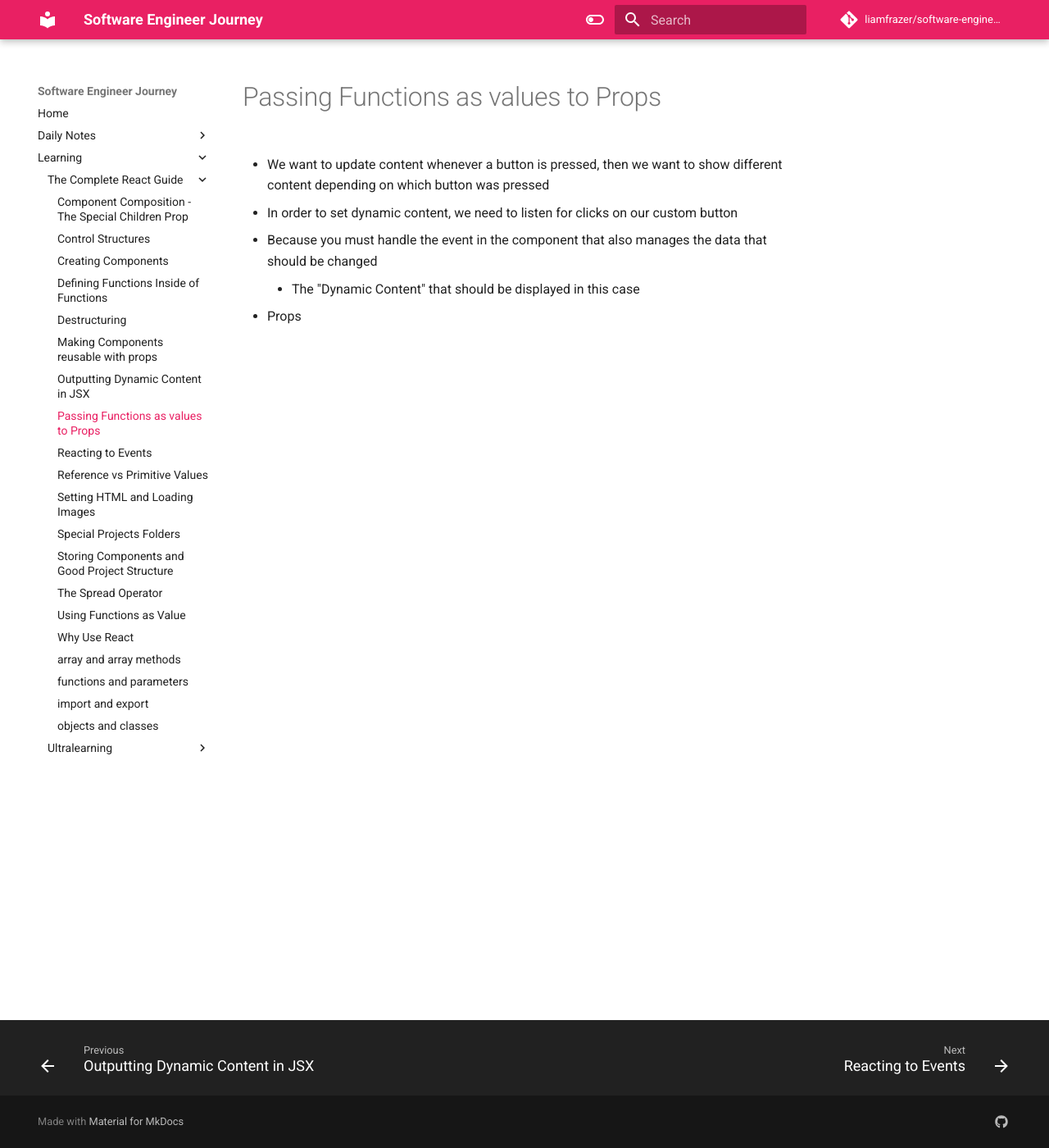
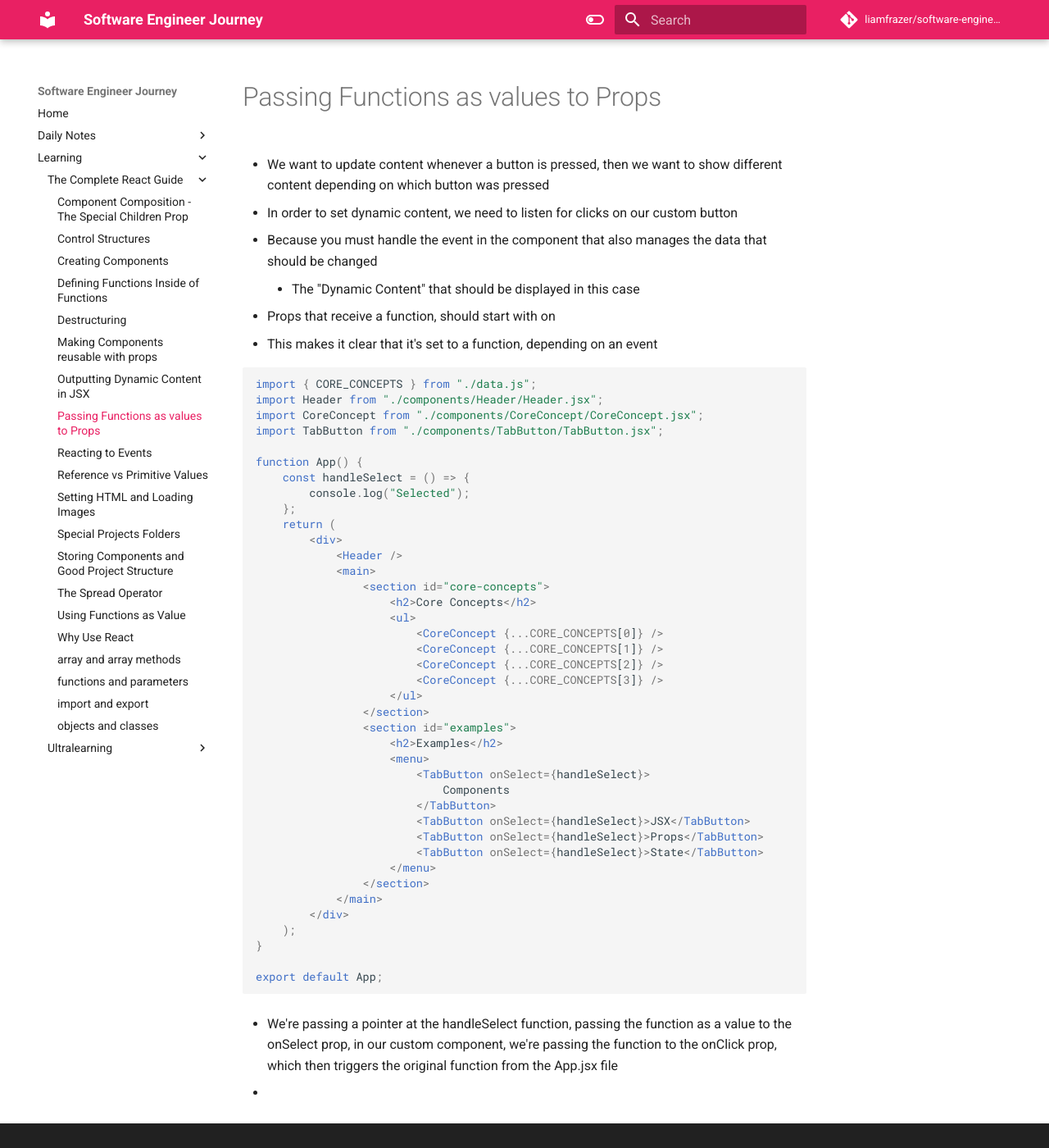
Before and after one commit to liamfrazer/software-engineer-journey, an MkDocs documentation site: the page built from docs/Learning/The Complete React Guide/Passing Functions as values to Props.md, in a window 1280 px wide and 1400 px high. Shown: the whole window at 82% size. Built offline with MkDocs 1.6.1 and Material for MkDocs 9.7.7, drawn with Linux system fonts in a browser that asks for light colours; comment, search, counter and statistics services are not loaded.

Commit message:
vault backup: 2023-12-17 12:12:39

````diff
--- a/docs/Learning/The Complete React Guide/Passing Functions as values to Props.md
+++ b/docs/Learning/The Complete React Guide/Passing Functions as values to Props.md
@@ -13,4 +13,52 @@ tags:
 * Because you must handle the event in the component that also manages the data that should be changed
 	* The "Dynamic Content" that should be displayed in this case
 
-* Props
+* Props that receive a function, should start with on
+* This makes it clear that it's set to a function, depending on an event
+
+```jsx
+import { CORE_CONCEPTS } from "./data.js";
+import Header from "./components/Header/Header.jsx";
+import CoreConcept from "./components/CoreConcept/CoreConcept.jsx";
+import TabButton from "./components/TabButton/TabButton.jsx";
+
+function App() {
+	const handleSelect = () => {
+		console.log("Selected");
+	};
+	return (
+		<div>
+			<Header />
+			<main>
+				<section id="core-concepts">
+					<h2>Core Concepts</h2>
+					<ul>
+						<CoreConcept {...CORE_CONCEPTS[0]} />
+						<CoreConcept {...CORE_CONCEPTS[1]} />
+						<CoreConcept {...CORE_CONCEPTS[2]} />
+						<CoreConcept {...CORE_CONCEPTS[3]} />
+					</ul>
+				</section>
+				<section id="examples">
+					<h2>Examples</h2>
+					<menu>
+						<TabButton onSelect={handleSelect}>
+							Components
+						</TabButton>
+						<TabButton onSelect={handleSelect}>JSX</TabButton>
+						<TabButton onSelect={handleSelect}>Props</TabButton>
+						<TabButton onSelect={handleSelect}>State</TabButton>
+					</menu>
+				</section>
+			</main>
+		</div>
+	);
+}
+
+export default App;
+
+```
+
+* We're passing a pointer at the handleSelect function, passing the function as a value to the onSelect prop, in our custom component, we're passing the function to the onClick prop, which then triggers the original function from the App.jsx file
+
+*
````
